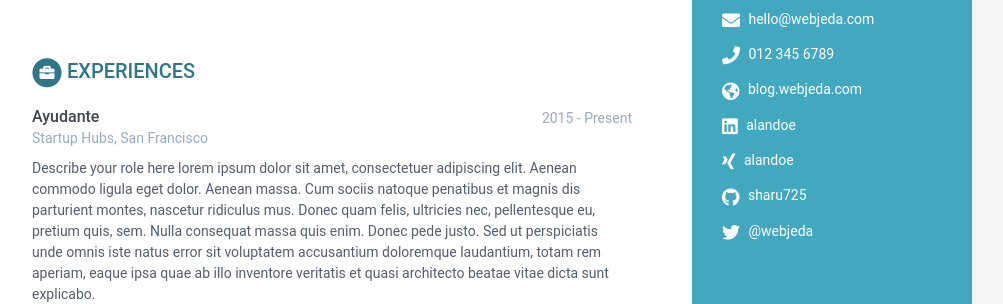
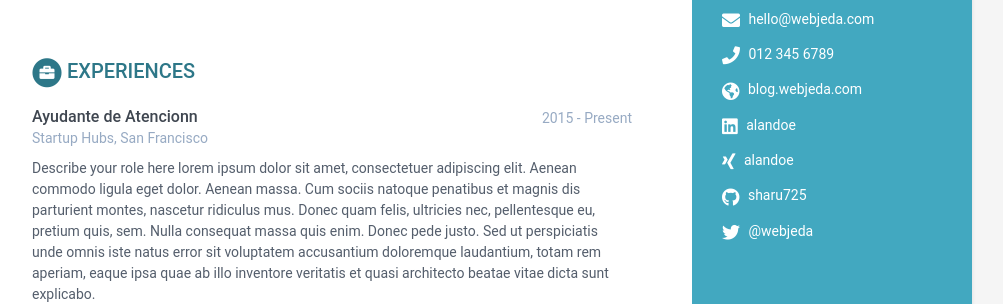
Before and after one commit to KevinC99/good-birch-4e19a, a Jekyll site: the page built from index.html, in a window 1280 px wide and 900 px high. Shown: the part 289-593 px from the top of the window, without its empty margins (168-1171 px from the left). Built offline with Jekyll 4.4.1, drawn with Linux system fonts in a browser that asks for light colours.

Commit message:
data.yml: updated role in experiences

```diff
--- a/_data/data.yml
+++ b/_data/data.yml
@@ -66,7 +66,7 @@ education:
         - Bullet point
         - Bullet point
 experiences:
-  - role: Ayudante
+  - role: Ayudante de Atencionn
     time: 2015 - Present
     company: 'Startup Hubs, San Francisco'
     details: |
```
